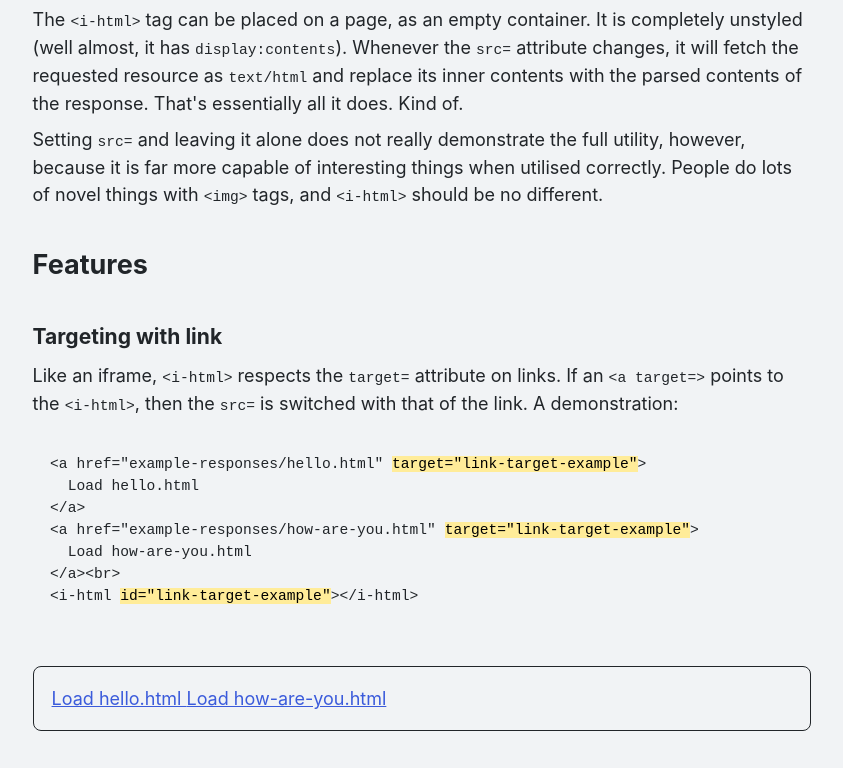
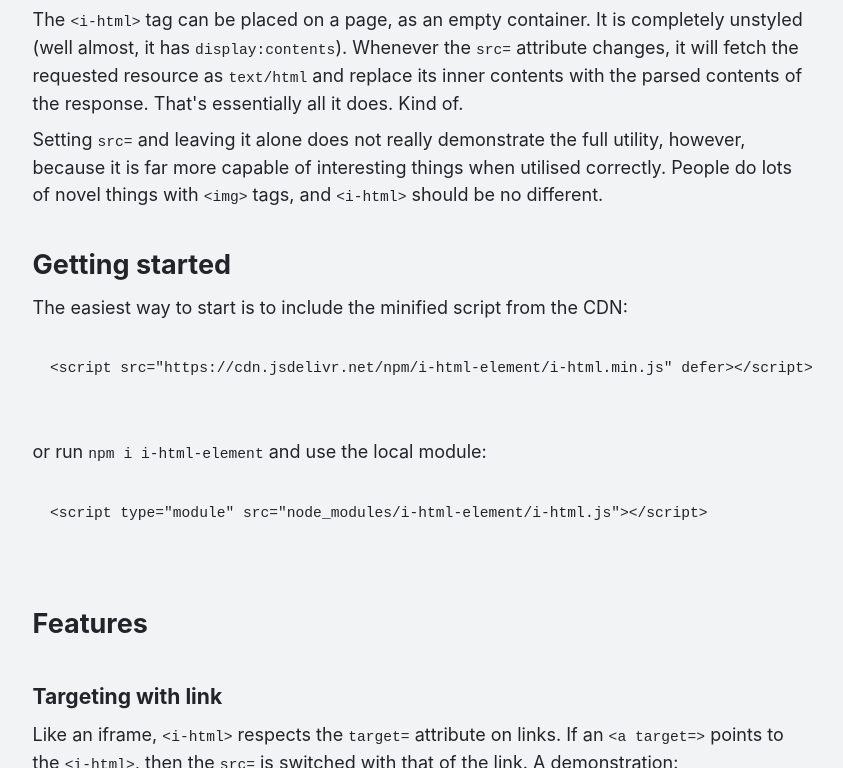
Before and after one commit to keithamus/i-html, a website: page index.html in a window 1280 px wide. Shown: the part 619-1387 px from the top of the page, without its empty margins (218-1061 px from the left). Drawn offline with Linux system fonts and the light colour scheme.

Commit message:
Add Getting Started section (#2)
Add Getting started

```diff
--- a/index.html
+++ b/index.html
@@ -109,6 +109,28 @@
         things with <code>&lt;img></code> tags, and <code>&lt;i-html></code>
         should be no different.
       </p>
+
+      <h2 id="getting-started">Getting started</h2>
+
+      <p>
+        The easiest way to start is to include the minified script from the CDN:
+      </p>
+
+      <pre>
+        <code>
+  &lt;script src="https://cdn.jsdelivr.net/npm/i-html-element/i-html.min.js" defer>&lt;/script>
+        </code>
+      </pre>
+
+      <p>
+        or run <code>npm i i-html-element</code> and use the local module:
+      </p>
+
+      <pre>
+        <code>
+  &lt;script type="module" src="node_modules/i-html-element/i-html.js">&lt;/script>
+        </code>
+      </pre>
 
       <h2 id="features">Features</h2>
 
```
